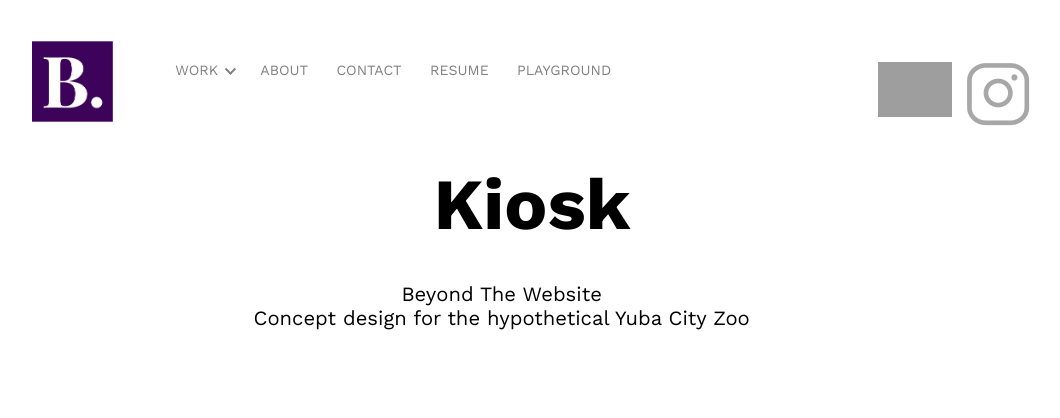
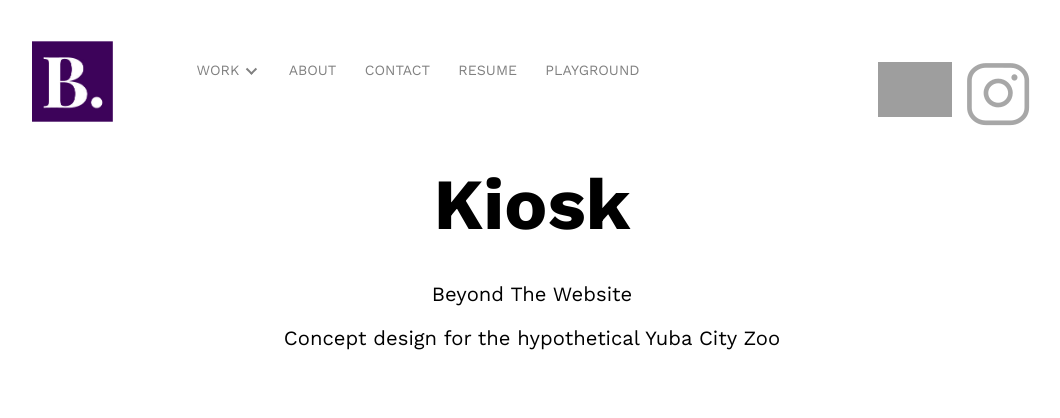
Before and after one commit to vivekkhedkar/bharatimahajan, a PHP site: page /kiosk.html in a window 1280 px wide. Shown: the top 418 px of the page, without its empty margins (108-1168 px from the left). Run offline with PHP 8.4, Linux system fonts and the light colour scheme; grey boxes are pictures that could not be loaded.

Commit message:
after fixing  main-subtitle to center, making nav-menu-div1-link to div from anchor tag

```diff
--- a/css/style.css
+++ b/css/style.css
@@ -165,7 +165,7 @@
 
 .nav-menu-div2{
     position: absolute;
-    top: 5em;
+    top: 6.5em;
     width: 90%;
     transition: opacity 350ms ease-in-out, transform 350ms ease-in-out;
 }
@@ -178,7 +178,8 @@
 
 .nav-menu-div2-li
 {
-    margin: 2em 0;
+    margin: 2em 1.5em;
+    /* padding-left: 1.5em; */
     padding-bottom: 2em;
     /* width: 100%; */
     border-bottom: 1px solid gray;
@@ -196,6 +197,8 @@
     z-index: -1;
     /* position: relative; */
 
+    /* padding:1.5em; */
+
 }
 
 .nav-menu-work-ul{
@@ -205,11 +208,7 @@
 }
 
 
-.nav-menu-work-li{
-    /* margin-bottom: 1em; */
-    /* margin: 0.75em 0em; */
 
-}
 
 .nav-menu-work-li:hover{
     background-color: #3d035a;
@@ -224,7 +223,6 @@
     opacity:0;
     position: absolute;
     top: -500%;
-    /* transition: opacity 600ms ease-in-out, transform 600ms ease-in-out; */
     transition:  opacity 300ms ease-in-out, transform  300ms ease-in-out;
 
 }
@@ -234,7 +232,10 @@
 opacity:1;
 transform: translateY(0);
 z-index:3;
-top:6em;
+margin-top:0;
+padding-top:0;
+top:7.5em;
+left:2em;
 }
 
 
@@ -275,13 +276,18 @@
     color:white;
 }
 
+.nav-menu-div1-link{
+    text-decoration: none;
+    padding:1.5em;
+    color:grey;
+
+}
+
 .nav-menu-link{
     text-decoration: none;
 
     color:grey;
-    /* cursor: pointer; */
-    /* padding-top: 1em;
-    padding-bottom: 1em; */
+
 }
 
 .link-button-div-main{
@@ -334,6 +340,17 @@
     transition-duration: 1s;
     margin-left: 2em;
 
+}
+
+.signature-logo.active{
+    /* width: 50%; */
+
+    height: 2em;
+    padding:0;
+    margin:0;
+    /* object-fit: contain; */
+    /* transition: 0.8s; */
+    transform: translateX(-30%);
 }
 
 .b-logo{
@@ -425,7 +442,11 @@
 }
 
 .main-subtitle{
-    margin: 0 3em 0 0;
+    /* margin: 0 3em 0 0; */
+    margin-left:auto;
+    margin-right:auto;
+    margin-bottom: 0.5em;
+    text-align: center;
     padding:0;
 }
 
@@ -541,6 +562,10 @@
     text-align: center;
 }
 
+.img-flex-div-overlay-link{
+    text-decoration: none;
+    color:gray;
+}
 
 
 
@@ -665,8 +690,18 @@
 
     }
 
+    .nav-menu-div1-link{
+        padding:0 1.5em;
+        cursor: pointer;
+    }
+
     .nav-menu-link{
         cursor: pointer;
+    }
+
+    .nav-menu-work{
+        margin:0;
+        padding:0;
     }
     .nav-menu-work-dropdown{
 
@@ -676,15 +711,16 @@
 
     .nav-menu-work-dropdown.active{
 
-        top:50%;
+        top:2.75em;
+        left:1em;
         }
 
 
     .nav-menu-div2{
         display: flex;
         position:absolute;
-        left:5em;
-        top: 0;
+        left:7em;
+        top: 0em;
         /* width: 90%; */
         /* min-width:500px; */
     }
@@ -698,6 +734,7 @@
     .nav-menu-div2-li{
         border: none;
         padding:none;
+
         margin: 0 1em;
 
     }
--- a/js/script.js
+++ b/js/script.js
@@ -1,7 +1,7 @@
 document.addEventListener('DOMContentLoaded', function(){
     const hamburger = document.querySelector(".hamburger");
     const navMenu = document.querySelector(".nav-menu");
-    const navMenuLink = document.querySelector('.nav-menu-link');
+    const navMenuDiv1Link = document.querySelector('.nav-menu-div1-link');
     const navMenuWork = document.querySelector('.nav-menu-work');
     // const navMenuWork = document.querySelector('.nav-menu-work');
     const navMenuWorkDropdown = document.querySelector('.nav-menu-work-dropdown');
@@ -21,16 +21,26 @@
 
 
 
-    // This makes nav-menu-work-div to disappear when clicked outside of the menu only if screen width is greater than 770px
+    // This makes nav-menu-work-div to disappear when clicked outside of the menu only if screen width is greater than 770px.
+    // This needs to be done because otherwise "document.addEventListener('click' " event gets fired up everytime the phone screen gets touched
+    // which results into nave-menu-work-dropdown not loading.
 
-    if (screen.width > 770)
-    document.addEventListener('click', e =>{
+    if (screen.width > 770) {
+        document.addEventListener('click', e =>{
 
-        navMenuWorkDropdown.classList.remove('active');
-        navMenuDiv2.classList.remove('active');
-        workbar.classList.remove('active');
+            navMenuWorkDropdown.classList.remove('active');
+            navMenuDiv2.classList.remove('active');
+            workbar.classList.remove('active');
+        })
 
-    })
+        navMenuDiv1Link.addEventListener("mouseover", ()=>{
+            console.log('navMenuDiv1Link mouseover');
+            navMenuWorkDropdown.classList.toggle('active');
+            navMenuDiv2.classList.toggle('active');
+            workbar.classList.toggle('active');
+        })
+    }
+
 
     // navMenuLink.addEventListener("touchstart", e =>{
     //     console.log(e);
@@ -39,12 +49,19 @@
     //     workbar.classList.toggle('active');
     // })
 
-    navMenuLink.addEventListener("touchend", e =>{
+    navMenuDiv1Link.addEventListener("touchend", e =>{
         console.log(e);
         navMenuWorkDropdown.classList.toggle('active');
         navMenuDiv2.classList.toggle('active');
         workbar.classList.toggle('active');
     })
+
+    // navMenuWork.addEventListener("touchend", e =>{
+    //     console.log(e);
+    //     navMenuWorkDropdown.classList.toggle('active');
+    //     navMenuDiv2.classList.toggle('active');
+    //     workbar.classList.toggle('active');
+    // })
 
     hamburger.addEventListener("click",()=>{
         console.log('hamburger clicked');
@@ -55,12 +72,15 @@
 
 
 
-    navMenuLink.addEventListener("mouseover", ()=>{
-        console.log('navMenuLink mouseover');
-        navMenuWorkDropdown.classList.toggle('active');
-        navMenuDiv2.classList.toggle('active');
-        workbar.classList.toggle('active');
-    })
+
+
+
+    // navMenuWork.addEventListener("mouseover", ()=>{
+    //     console.log('navMenuDiv1Link mouseover');
+    //     navMenuWorkDropdown.classList.toggle('active');
+    //     navMenuDiv2.classList.toggle('active');
+    //     workbar.classList.toggle('active');
+    // })
 
     // navMenuLink.addEventListener("click", ()=>{
     //     console.log('navMenuLink clicked');
--- a/kiosk.html
+++ b/kiosk.html
@@ -25,9 +25,12 @@
                     <div class="nav-menu">
                         <div class="nav-menu-work">
 
-                            <a href="#" class="nav-menu-link" >WORK
+                             <!-- <a href="#" class="nav-menu-div1-link" >WORK
                                 <span class="work-bar"></span>
-                            </a>
+                            </a> -->
+                            <div class="nav-menu-div1-link" >WORK
+                                <span class="work-bar"></span>
+                            </div>
                                 <div class="nav-menu-work-dropdown">
                                     <ul class="nav-menu-work-ul">
                                         <div class="nav-menu-work-li">
--- a/resume.html
+++ b/resume.html
@@ -25,7 +25,7 @@
                     <div class="nav-menu">
                         <div class="nav-menu-work">
 
-                                <a href="#" class="nav-menu-link">WORK
+                                <a href="#" class="nav-menu-div1-link">WORK
                                     <span class="work-bar"></span>
                                 </a>
                                 <div class="nav-menu-work-dropdown">
```
Also changed, not shown: about.html (+6 -3 lines), brand_guide.html (+5 -2 lines), contact.html (+5 -2 lines), findingfive.html (+5 -2 lines), game.html (+5 -2 lines), home.html (+9 -6 lines), playground.html (+5 -2 lines), silverlining.html (+5 -2 lines), thirtysix-days-2018.html (+5 -2 lines), thirtysix-days-2020.html (+5 -2 lines), website.html (+5 -2 lines).
